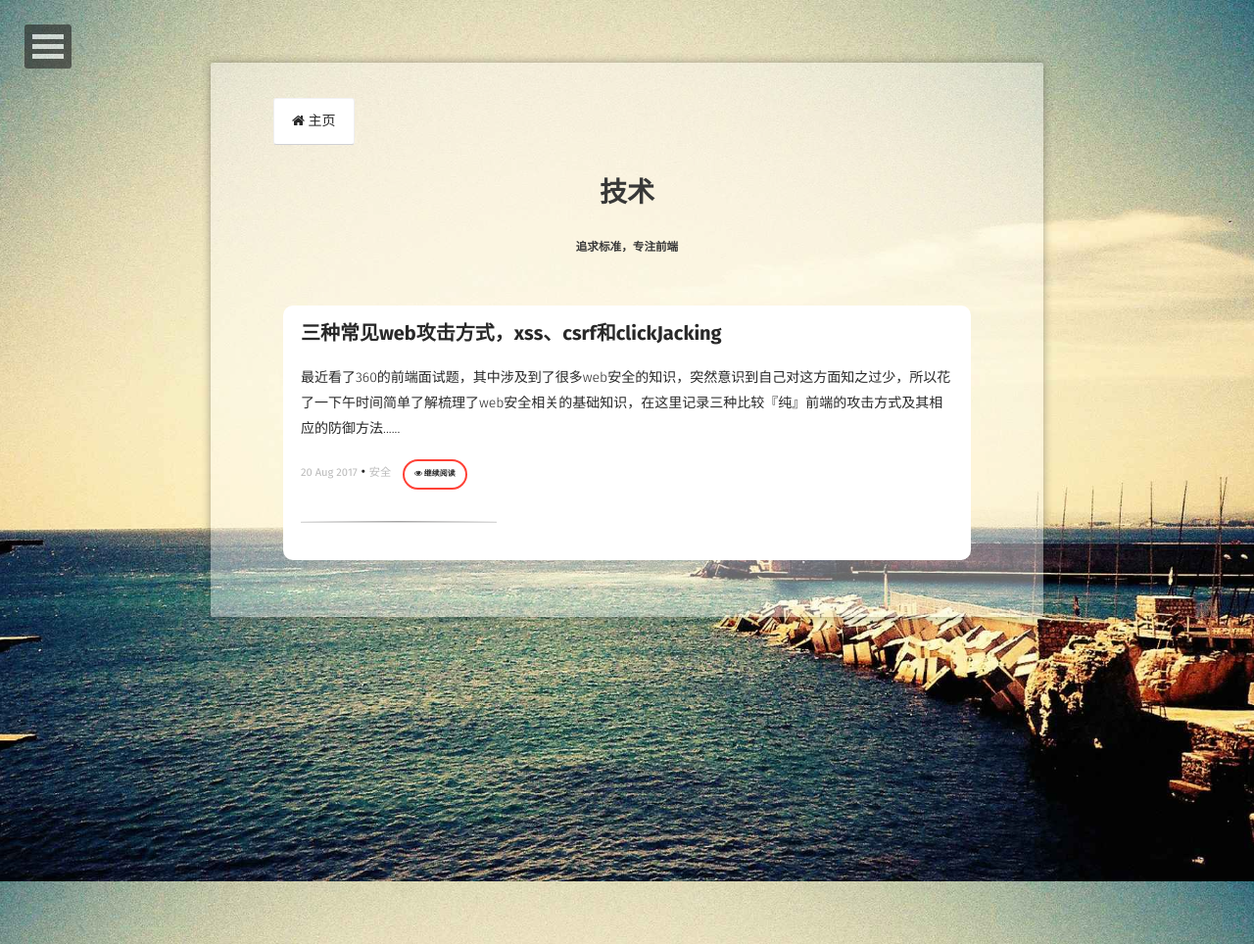
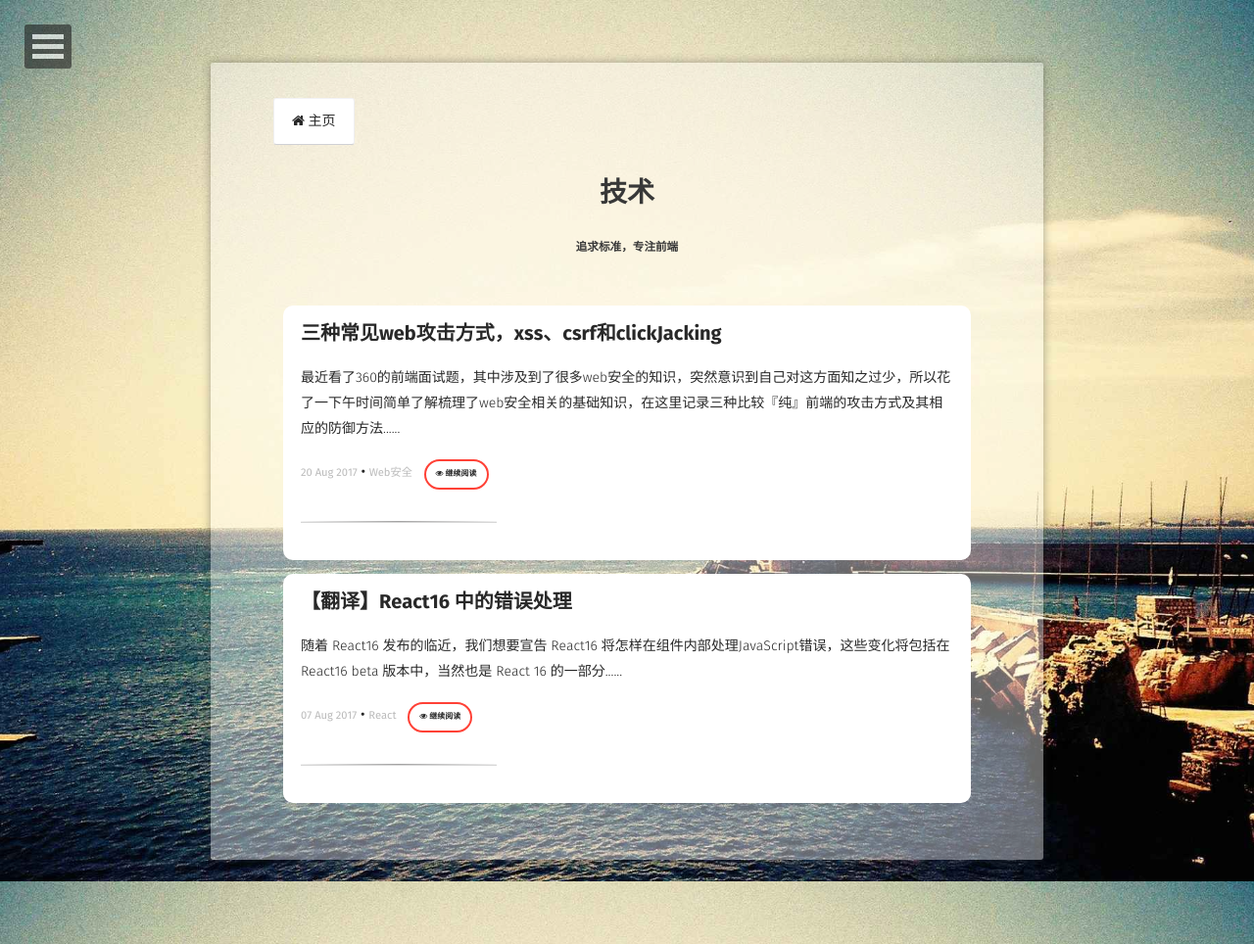
Before and after one commit to adrianzqt/adrianzqt.github.io, a Jekyll site: the page built from tech/index.md, in a window 1280 px wide. Shown: the whole page at 98% size. Built offline with Jekyll 4.4.1, drawn with Linux system fonts in a browser that asks for light colours; some web fonts are replaced; a style sheet for code colours, icons or effects is not loaded; some of the changed lines change nothing that is shown.

Commit message:
Add an old post

```diff
--- a/_config.yml
+++ b/_config.yml
@@ -5,7 +5,7 @@ description:        "张青天的个人博客，技术，生活"
 keywords:           "张青天，技术博客，前端，生活，篮球"
 author:             "张青天"
 reading_time:       true
-words_per_minute:   100
+words_per_minute:   30
 logo:               'assets/img/logo.png'
 avatar:             'assets/img/avatar.jpeg'
 background:         'assets/img/background-images/home.jpg'
--- /dev/null
+++ b/_posts/2017-08-07-error-handling-in-react16.md
@@ -0,0 +1,151 @@
+---
+layout: post
+title: 【翻译】React16 中的错误处理
+date: 2017-8-07
+permalink: /:categories/:month-:day-:year/:title.html
+excerpt: 随着 React16 发布的临近，我们想要宣告 React16 将怎样在组件内部处理JavaScript错误，这些变化将包括在 React16 beta 版本中，当然也是 React 16 的一部分......
+categories: [tech]
+tag:
+- React
+- 前端
+comments: false
+---
+
+
+> 本篇文章是翻译的 React 官方文档，仅作个人学习参考使用，源地址
+<a href="https://facebook.github.io/react/blog/2017/07/26/error-handling-in-react-16.html" target="blank">【戳这】</a>
+
+## React16 中的错误处理
+随着 React16 发布的临近，我们想要宣告 React16 将怎样在组件内部处理javascript错误，这些变化将包括在 React16 beta 版本中，当然也是 React 16 的一部分，BTW：我们刚释出了 React16 的 beta 版本，快来<a href="https://github.com/facebook/react/issues/10294" target="blank">【试试】</a>吧！
+
+## React15 及更早版本的错误表现
+在过去，组件内部的JavaScript错误总是扰乱组件状态以至于在下一次渲染中出现一些奇怪的错误，而且这些错误常常由应用中一些更早的错误引起，然而 React 没有提供一种在组件内部解决这些问题的优雅方案，也不能从错误中恢复
+
+## 认识 Error Boundaries
+用户界面某处的 JavaScript 错误不应该使整个 APP 崩溃，为了解决这个问题，React16 引进了一个新的概念 —— Error Boundaries
+
+Error Boundaries 可以捕获在其子组件树里抛出的任何错误，打印这些错误，并且返回一个展示错误的界面而不是崩溃掉的页面。Error Boundaries 可以在渲染过程中、在生命周期方法中、以及其子组件的 constructor 中捕获错误
+
+添加了一个叫做 `componentDidCatch(error, info)` 的新生命周期方法的组件就叫做 Error Boundaries
+
+~~~ruby
+class ErrorBoundary extends React.Component {
+  constructor(props) {
+    super(props);
+    this.state = { hasError: false };
+  }
+
+  componentDidCatch(error, info) {
+    // Display fallback UI
+    this.setState({ hasError: true });
+    // You can also log the error to an error reporting service
+    logErrorToMyService(error, info);
+  }
+
+  render() {
+    if (this.state.hasError) {
+      // You can render any custom fallback UI
+      return <h1>Something went wrong.</h1>;
+    }
+    return this.props.children;
+  }
+}
+~~~
+
+你仍然可以像正常组件一样使用它
+
+~~~ruby
+<ErrorBoundary>
+  <MyWidget />
+</ErrorBoundary>
+~~~
+
+`componentDidCatch()`方法就像是为组件定制的 JavaScript 中的 `catch {}` 代码块，只有通过 class 定义的组件才能成为 Error Boundaries，在实践中，绝大多数时候你都希望只定义一个 Error Boundary 然后在应用的各个角落使用它
+
+请注意 Error Boundaries 只能捕捉组件树中位于它下方的组件中的错误
+{: .notice}
+
+一个 Error Bundary 不能捕获自己内部抛出的错误，如果一个 Error Bundary 没有成功的渲染错误信息，那么这个错误将传播到离它最近的上层 Error Bundary 中，这也类似于 `catch {}` 代码块在 JavaScript 中的工作方式
+
+## 在线示例
+
+你可以试试<a href="https://codepen.io/gaearon/pen/wqvxGa?editors=0010" target="blank">【这个示例】</a>
+
+## Error Boundaries 应该放置在哪儿？
+
+Error Boundaries 的拆分粒度完全取决于你自己，你可以封装顶层的路由组件用来显示错误信息给用户，就像应用崩溃时服务器端框架所做的那样。你也可以在 Error Bundary 中封装一些小工具用来阻止整个应用的崩溃
+
+## 未捕获错误的新行为
+
+这个变化有一个很重要的含义：
+
+对 React16 来说，一个未捕获的错误会导致整个应用不能被挂载
+{: .notice}
+
+我们曾就此展开争论，但在实践中我们发现与其展示一个错误的界面，还不如把它完全移除。比如说，一个显示错误的通讯软件可能会导致用户把讯息发送给错误的人。类似的，一个展示错误金额的支付软件还不如什么也不展示
+
+这个变化意味着当你迁移到 React16 ，你可能会发现很多以前没有被发现的错误，增加 Error Boundaries 可以增强你的应用发生错误时的用户体验
+
+Facebook 把侧边栏，信息栏，对话框，和信息输入框放到了不同的 Error Boundaries 中，这样一来，当一个地方发生错误，其余的地方仍然可以正常工作
+
+我们也建议你使用 JS 错误报告服务（或者弄一个你自己的），这样你就可以及时获知应用中未处理的错误，并修复它们
+
+## 组件堆叠信息
+
+开发模式中 React16 会在控制台打印出渲染过程中发生的所有错误，哪怕应用偶然地吞并了它们。除了错误信息和 JavaScript 堆栈，它还提供组件的堆叠信息，所以你就可以精确地知道到底是应用的哪个地方出了错误
+
+<figure>
+	<img src="{{ site.url }}/assets/img/tech/error-boundaries-stack-trace.png">
+</figure>
+
+你还可以在组件堆叠信息中找到文件名称和代码行数，<a href="https://github.com/facebookincubator/create-react-app" target="blank">【Create React App】</a>项目默认提供这个功能
+
+<figure>
+	<img src="{{ site.url }}/assets/img/tech/error-boundaries-stack-trace-line-numbers.png">
+</figure>
+
+如果你不打算使用 Create React App ，你也可以把<a href="https://www.npmjs.com/package/babel-plugin-transform-react-jsx-source" target="blank">【这个补丁】</a>手动加入到你的 babel 配置文件中
+
+## 为什么不用现成的 try/catch ？
+
+try/catch 适用于命令：
+
+~~~ruby
+try {
+  showButton();
+} catch (error) {
+  // ...
+}
+~~~
+
+然而，React 组件是陈述性的，它指明要渲染的内容
+
+~~~html
+<Button />
+~~~
+
+Error Boundaries 保留了 React 的陈述性，如同你所期望一样工作。比如，就算一个`componentDidUpdate`生命周期函数因为一个组件内部很深的`setState`方法导致了错误，它也会正确地被传递到离它最近的 Error Bundary 处
+
+## 和 React15 的不同
+
+React15 包含了非常有限的对 Error Boundaries 的支持，它也有一个不同的方法名字：`unstable_handleError`。这个方法不管用了，你应该从 React16 beta 版首次释出就把它升级到`componentDidCatch`
+
+我们还为你提供了一个<a href="https://github.com/reactjs/react-codemod#error-boundaries" target="blank">【代码模板】</a>
+
+
+
+
+
+
+
+
+
+
+
+
+## 注:
+
+* 本站所有内容均属个人学习记录所用，一些内容来源网络疏于标注，若您发现有任何侵犯您权益的行为，请立即联系我删除，为您带来不便深表歉意
+* 本人尚属前端小白一枚，若您在阅读中有任何技术问题或者发现任何错误，请及时联系我予以斧正，还望您不吝赐教
+* **邮箱**: email@zhangqingtian.com
+{: .notice}
--- a/_posts/2017-08-20-xss-csrf-clickJacking.md
+++ b/_posts/2017-08-20-xss-csrf-clickJacking.md
@@ -6,15 +6,13 @@ permalink: /:categories/:month-:day-:year/:title.html
 excerpt: 最近看了360的前端面试题，其中涉及到了很多web安全的知识，突然意识到自己对这方面知之过少，所以花了一下午时间简单了解梳理了web安全相关的基础知识，在这里记录三种比较『纯』前端的攻击方式及其相应的防御方法......
 categories: [tech]
 tag:
-- 安全
+- Web安全
 - 前端
 comments: false
 ---
 
 
-## 引言
-
-最近看了360的前端面试题，其中涉及到了很多web安全的知识，突然意识到自己对这方面知之过少，所以花了一下午时间简单了解梳理了web安全相关的基础知识，在这里记录三种比较『纯』前端的攻击方式及其相应的防御方法
+> 最近看了360的前端面试题，其中涉及到了很多web安全的知识，突然意识到自己对这方面知之过少，所以花了一下午时间简单了解梳理了web安全相关的基础知识，在这里记录三种比较『纯』前端的攻击方式及其相应的防御方法
 
 ## 一、xss跨站脚本攻击(Cross Site Scripting)
 
@@ -90,8 +88,9 @@ X-FRAME-OPTIONS是微软提出的一个http头，专门用来防御利用iframe
 * SAMEORIGIN  // 允许同源域下加载
 * ALLOW-FROM  // 可以定义允许frame加载的页面地址
 
-## 注
+## 注:
 
 * 本站所有内容均属个人学习记录所用，一些内容来源网络疏于标注，若您发现有任何侵犯您权益的行为，请立即联系我删除，为您带来不便深表歉意
 * 本人尚属前端小白一枚，若您在阅读中有任何技术问题或者发现任何错误，请及时联系我予以斧正，还望您不吝赐教
-* 邮箱: email@zhangqingtian.com
+* **邮箱**: email@zhangqingtian.com
+{: .notice}
```
Also changed, not shown: assets/img/tech/error-boundaries-stack-trace-line-numbers.png (added), assets/img/tech/error-boundaries-stack-trace.png (added).
